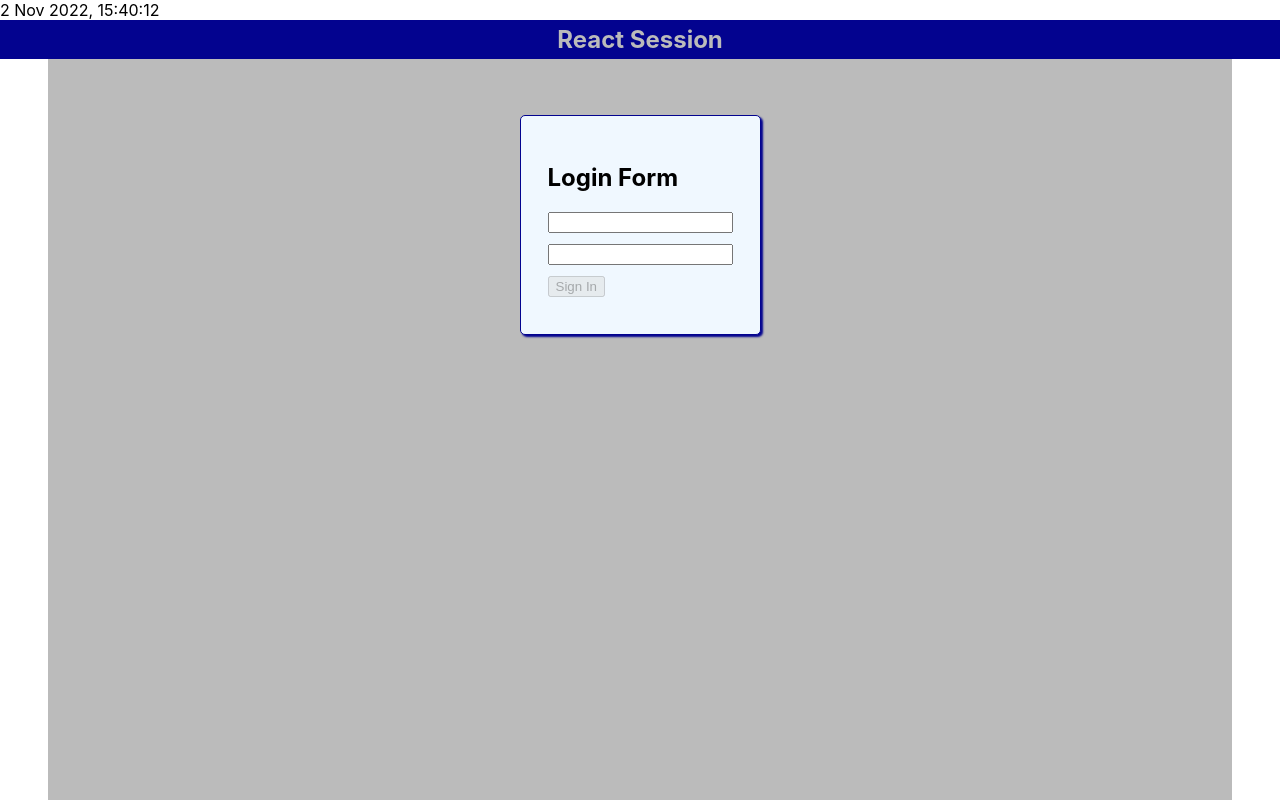
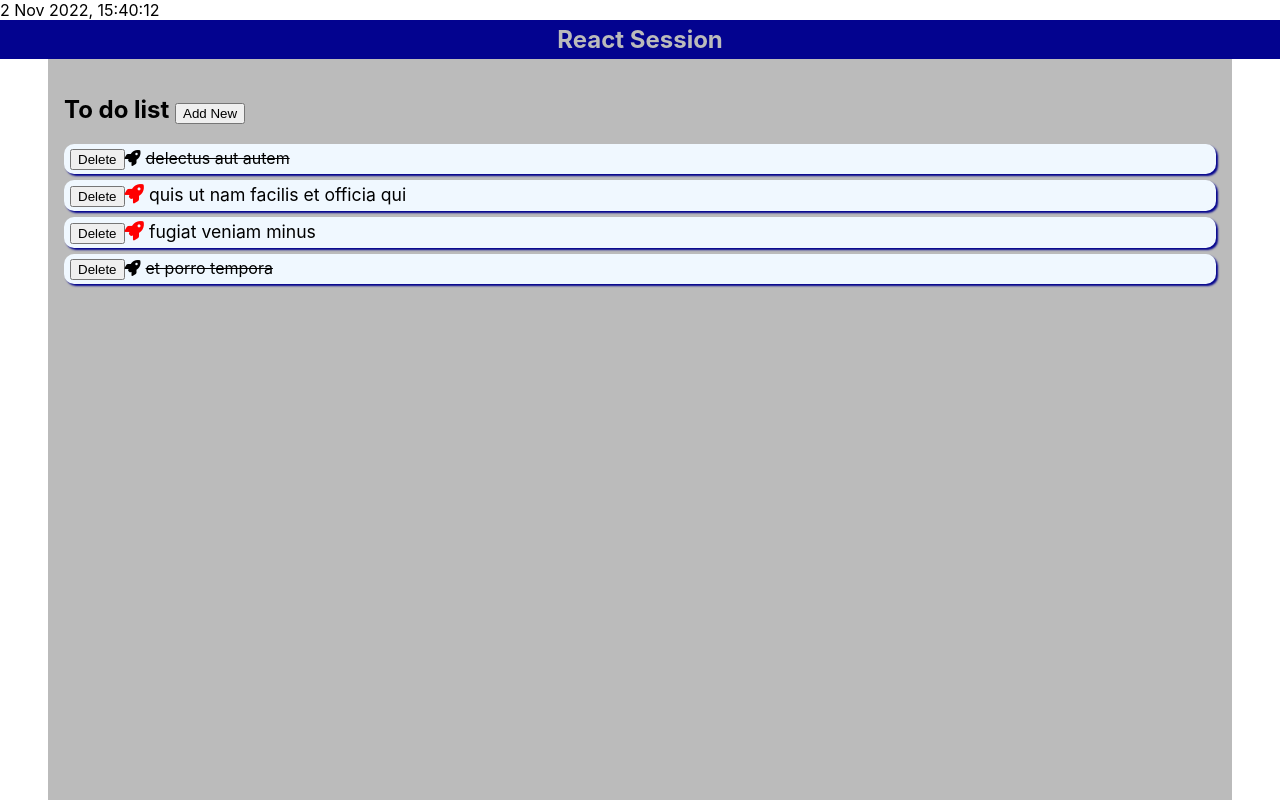
Before and after one commit to dineshgopalchand/MERN-28, a React (Create React App) app in the folder react-session/: page / in a window 1280 px wide. Built offline with nearby package versions, Linux system fonts and the light colour scheme.

Commit message:
Added delete opeartion in todo list

```diff
--- a/react-session/src/App.jsx
+++ b/react-session/src/App.jsx
@@ -18,9 +18,9 @@ function App() {
           <Header />
         </div>
         <div className="main-body container bg-light p-1">
-          <Login />
+          {/* <Login /> */}
           {/* <UserList/> */}
-          {/* <TodoList/> */}
+          <TodoList/>
         </div>
       </div>
     </>
--- a/react-session/src/pages/todoList/TodoList.jsx
+++ b/react-session/src/pages/todoList/TodoList.jsx
@@ -29,6 +29,7 @@ function TodoList() {
   const [showNewForm, setShowNewForm] = useState(false);
 
   const todoItemChangeStatusHandler = (todo) => {
+    console.log("todoItemChangeStatusHandler");
     const updatedTodo = { ...todo, completed: !todo.completed };
     const todoIndex = todoList.findIndex((todoItem) => todoItem.id === todo.id);
     const updateTodoList = [...todoList];
@@ -43,6 +44,38 @@ function TodoList() {
       return [...prevTodoList, newTodo];
     });
   };
+  const DeleteHandler = (event, id) => {
+    event.stopPropagation();
+    console.log("delete handler", id);
+
+    setTodoList((prevTodoList) => {
+      // const updateList=[...prevTodoList];
+      // const removeItemIndex=updateList.findIndex(item=>item.id===id);
+      // updateList.splice(removeItemIndex,1);
+      // return updateList;
+      return prevTodoList.filter((todo) => todo.id !== id);
+    });
+  };
+  const todoListFormatted = todoList.map((todo) => {
+    return (
+      <li
+        className={todo.completed ? "completed" : "not-completed"}
+        onClick={() => todoItemChangeStatusHandler(todo)}
+        key={todo.id}
+      >
+        {" "}
+        <button onClick={(event) => DeleteHandler(event, todo.id)}>
+          Delete
+        </button>
+        <i
+          className={`fa-solid fa-rocket fa-icon ${
+            todo.completed ? "" : "not-completed"
+          }`}
+        ></i>
+        {todo.title}
+      </li>
+    );
+  });
   return (
     <>
       <h2>
@@ -59,25 +92,7 @@ function TodoList() {
         />
       )}
 
-      <ul className="todo-list">
-        {todoList.map((todo) => {
-          return (
-            <Fragment key={todo.id}>
-              <li
-                className={todo.completed ? "completed" : "not-completed"}
-                onClick={() => todoItemChangeStatusHandler(todo)}
-              >
-                <i
-                  className={`fa-solid fa-rocket fa-icon ${
-                    todo.completed ? "" : "not-completed"
-                  }`}
-                ></i>
-                {todo.title}
-              </li>
-            </Fragment>
-          );
-        })}
-      </ul>
+      <ul className="todo-list">{todoListFormatted}</ul>
     </>
   );
 }
```
